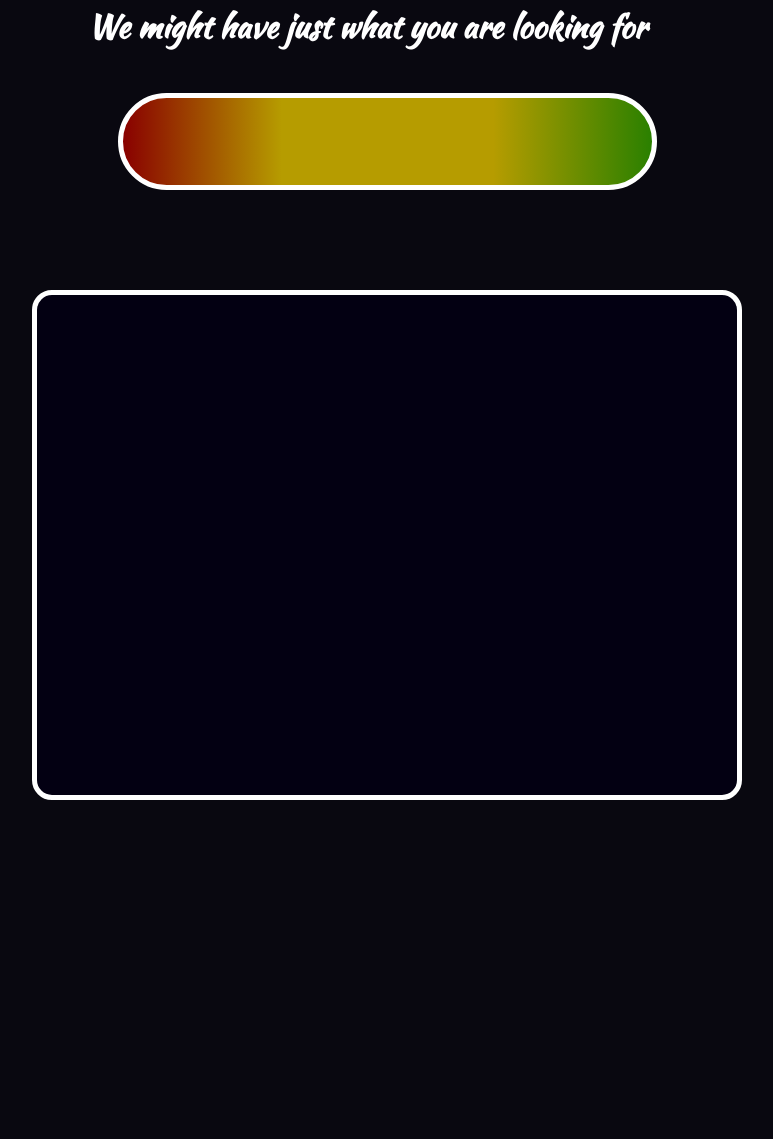
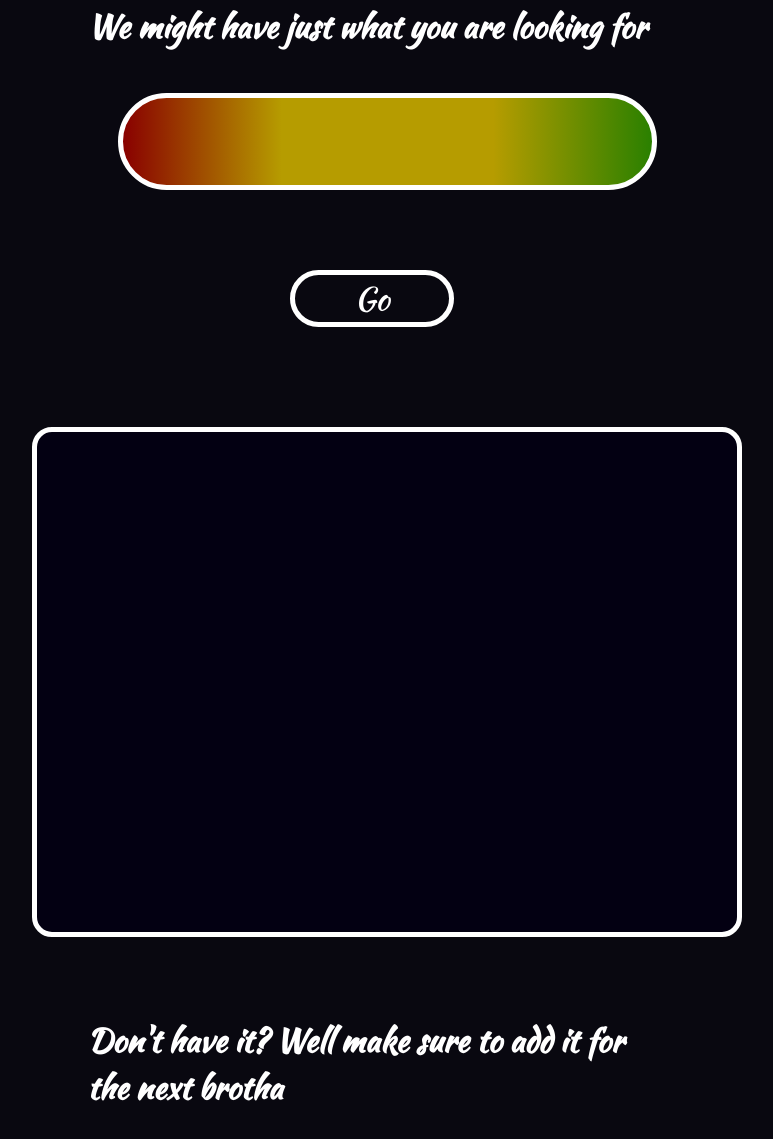
Before and after one commit to SpyrosGew/Chill-Library, a plain HTML site: page index.html in a window 1280 px wide. Shown: the part 457-1596 px from the top of the page, without its empty margins (268-1041 px from the left). Before the commit the page ends 1307 px from the top, so only its background shows below. Drawn offline with Linux system fonts and the light colour scheme.

Commit message:
more stuff

```diff
--- a/index.html
+++ b/index.html
@@ -5,13 +5,12 @@
     <link href='https://fonts.googleapis.com/css?family=Kaushan Script' rel='stylesheet'>
     <meta charset="UTF-8">
     <meta name="viewport" content="width=device-width, initial-scale=1.0">
-    <title>Chill Library
-    </title>
+    <title>Chill Library</title>
 </head>
 <body>
     <header>
         <h1 class="center">Chill Library</h1>
-        <div class ="description">
+        <div class="description">
             <div class="green-text inline">
                 <h4>The place to</h4>
             </div>
@@ -28,9 +27,14 @@
             <h4 class="question">We might have just what you are looking for</h4>
             <input class="searchinput gyr" id="search-book" type="text">
         </div>
+        <div class="go center" id="go">Go</div>
         <div class="center">
             <div class="result"></div>
         </div>
+        <div class="Add center">
+            <h4 class="addPrompt">Don't have it? Well make sure to add it for the next brotha</h4>
+        </div>
     </main>
+    <script src="script.js"></script>
 </body>
 </html>
--- /dev/null
+++ b/script.js
@@ -0,0 +1,8 @@
+// Function to be executed when the div is clicked
+function goClicked() {
+    alert('You clicked the div!');
+}
+
+let go = document.getElementById('go');
+
+go.addEventListener('click', goClicked);
--- a/styles.css
+++ b/styles.css
@@ -75,3 +75,26 @@ h4{
     height: 500px;
     background-color: #030012;
 }
+
+.go {
+    background-color: #090810;
+    border: white;
+    border-radius: 50px;
+    border-width: 5px;
+    border-style: solid;
+    color: white;
+    padding: 0px 60px;
+    margin-top: 80px;
+    text-align: center;
+    font-size: 32px;
+    cursor: pointer;
+}
+
+.go:hover {
+    background: linear-gradient(to right, #890000, #B69C00 30%, #B69C00 70%, #2A8000);
+}
+
+.addPrompt {
+    max-width: 570px;
+    margin-top: 80px;
+}
```
Also changed, not shown: ChillLibrary.png (deleted).
